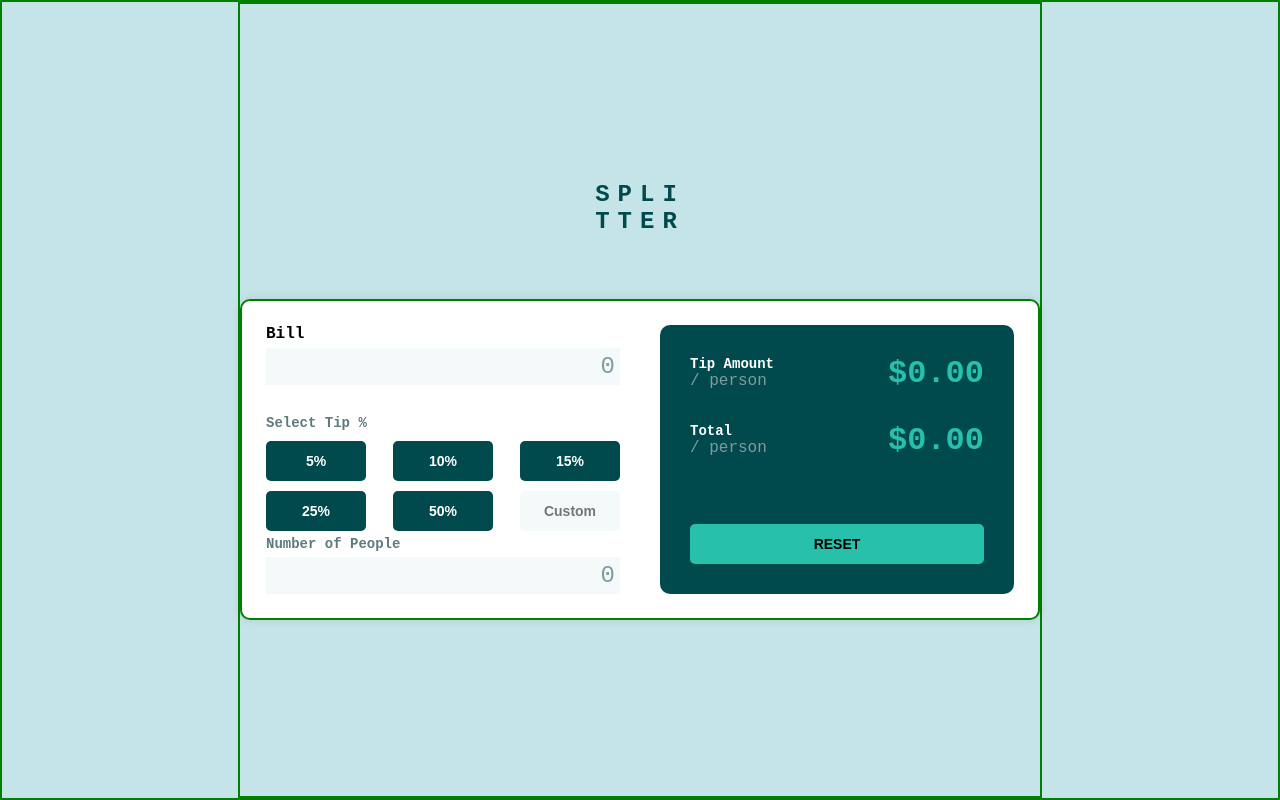
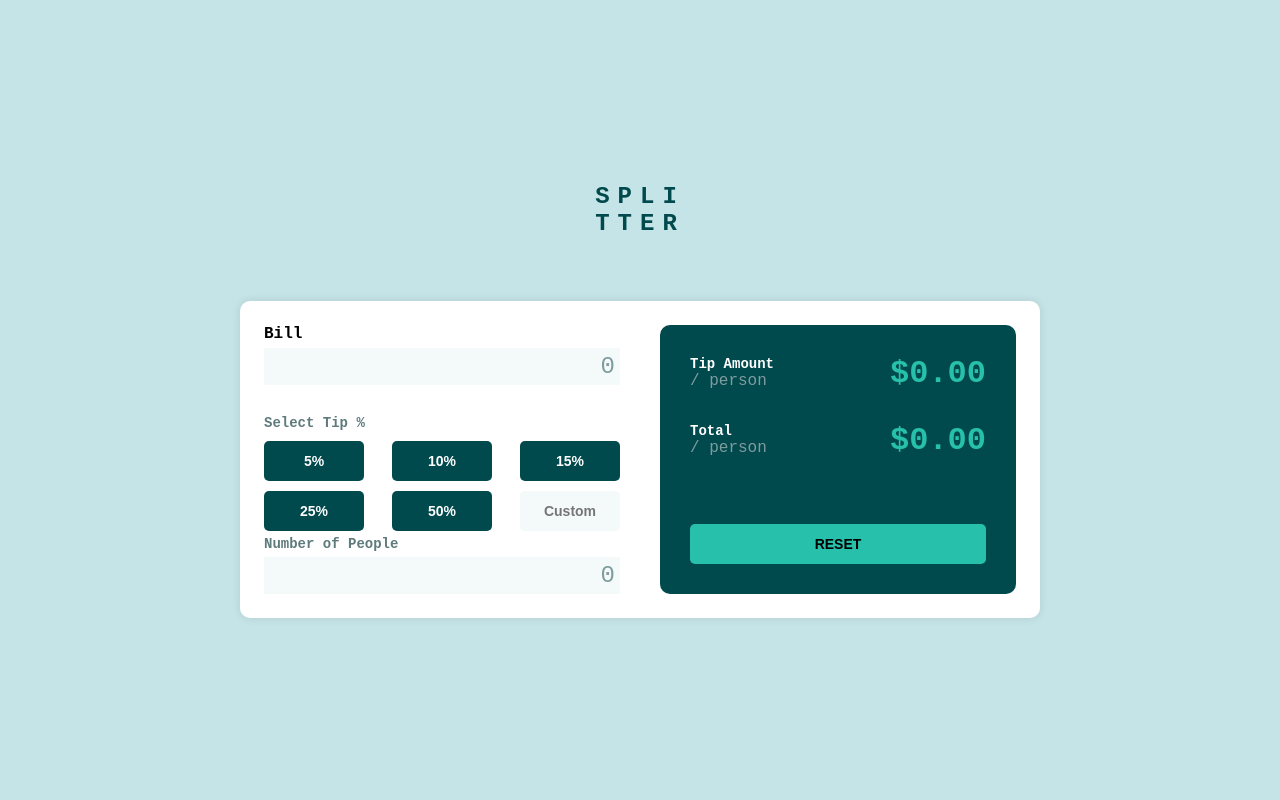
Before and after one commit to Lauraalinda/Front-end-mentor-challenge-Tip-Calculator, a plain HTML site: page index.html in a window 1280 px wide. Drawn offline with Linux system fonts and the light colour scheme.

Commit message:
readmechanges

```diff
--- a/style.css
+++ b/style.css
@@ -17,7 +17,7 @@ html,body{
     font-family: 'Space Mono', monospace;
     background-color: var(--Lightgrayishcyan);
     display: flex;
-    border:2px solid green;
+
     flex-direction: column;
     justify-content: center;
     align-items: center;;
@@ -30,7 +30,7 @@ body > h2{
 }
 .container{
     max-width: 800px;
-    border: 2px solid green;
+
     background-color: var(--White);
     border-radius: 10px;
     padding: 1.5rem;
```
Also changed, not shown: Calc1.png (added), Calc2.png (added), 1 other file.
